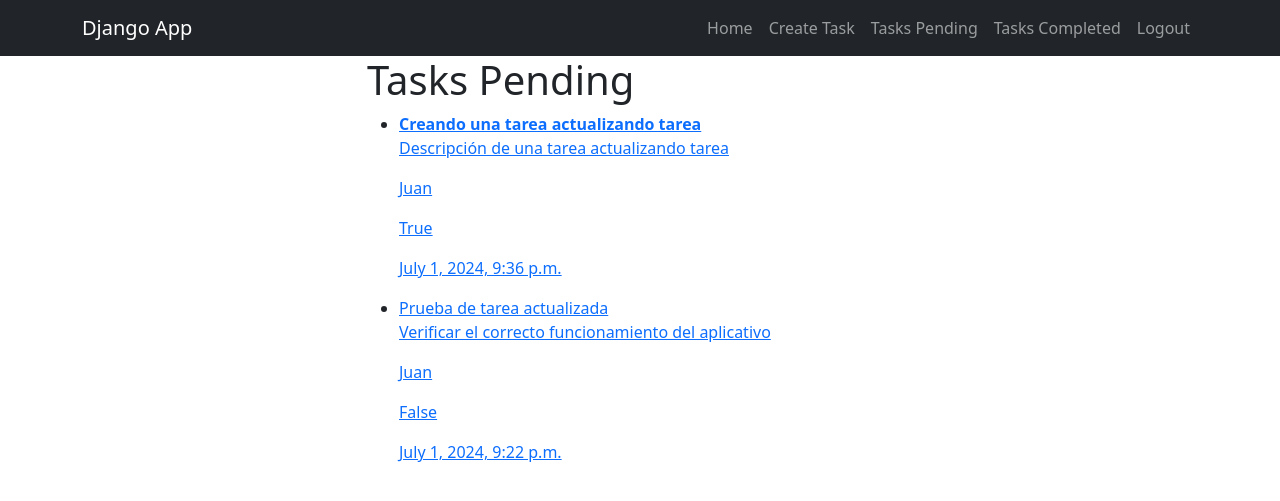
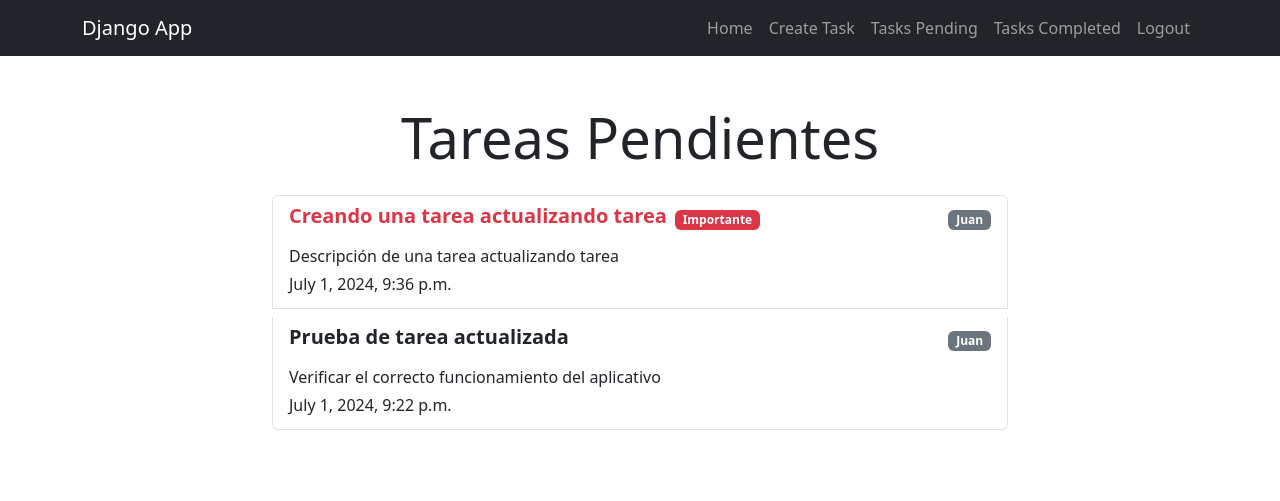
Before and after one commit to juanrealpe972/crud_django, a Django app: page /tasks_completed/ in a window 1280 px wide. Shown: the top 501 px of the page. Run offline with Django 5.2, Linux system fonts and the light colour scheme; a user stored in the database is signed in; data comes from the database, SQL or seed files in the repository; both versions use the stored data as it was after the commit.

Commit message:
Mejorando los estilos de las páginas, en especifico la página donde se listan las tareas

```diff
--- a/tasks/templates/tasks.html
+++ b/tasks/templates/tasks.html
@@ -1,30 +1,30 @@
 {% extends 'base.html' %}
 
-
 {% block content %}
-<main class="container">
+<main class="container my-5">
     <div class="row">
-        <div class="col-md-6 offset-md-3">
-            <h1>Tasks Pending</h1>
-            <ul>
+        <div class="col-md-8 offset-md-2">
+            <h1 class="text-center display-4 mb-4">Tareas Pendientes</h1>
+            <ul class="list-group">
                 {% for task in tasks %}
-            <li>
-                <a href="{% url 'task_detail' task.id %}">
-                    {% if task.important %}
-                    <strong>{{task.title}}</strong>
-                    {% else %}
-                    {{task.title}}
-                    {% endif %}
-                    <p>{{task.description}}</p>
-                    <p>{{task.user.username}}</p>
-                    <p>{{task.important}}</p>
-                    <p>{{ task.date_completed|date:"F j, Y, g:i a" }}</p>
+                <a class="list-group-item list-group-item-action mb-2" href="{% url 'task_detail' task.id %}">
+                    <header class="d-flex justify-content-between align-items-center mb-2">
+                        {% if task.important %}
+                        <div class="d-flex gap-2 align-items-center">
+                            <h2 class="h5 fw-bold text-danger">{{task.title}}</h2>
+                            <span class="badge bg-danger">Importante</span>
+                        </div>
+                        {% else %}
+                        <h2 class="h5 fw-bold">{{task.title}}</h2>
+                        {% endif %}
+                        <span class="badge bg-secondary">{{task.user.username}}</span>
+                    </header>
+                    <p class="mb-1">{{task.description}}</p>
+                    <p class="mb-1">{{ task.date_completed|date:"F j, Y, g:i a" }}</p>
                 </a>
-            </li>
                 {% endfor %}
             </ul>
         </div>
     </div>
 </main>
-
 {% endblock %}
```
Also changed, not shown: db.sqlite3.
